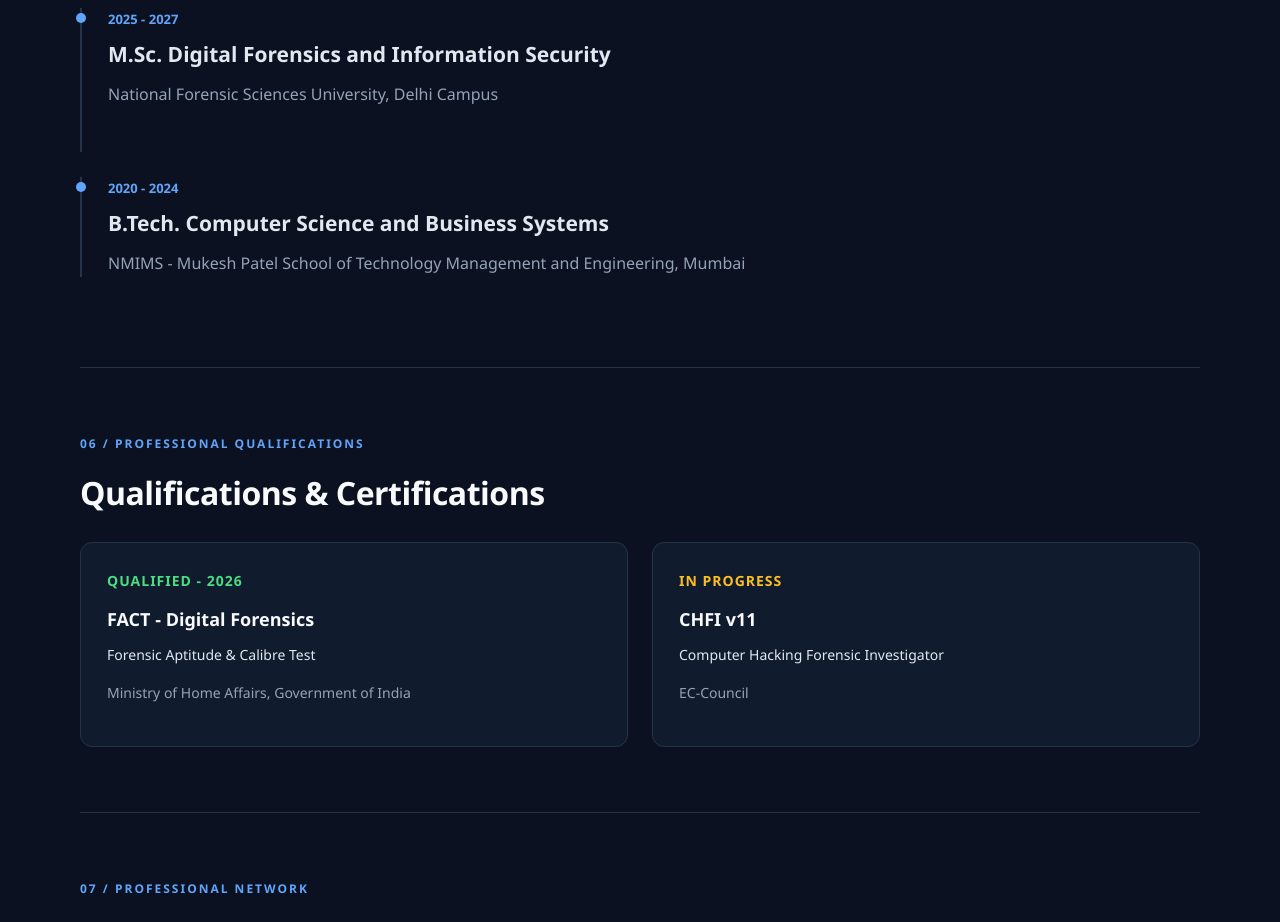
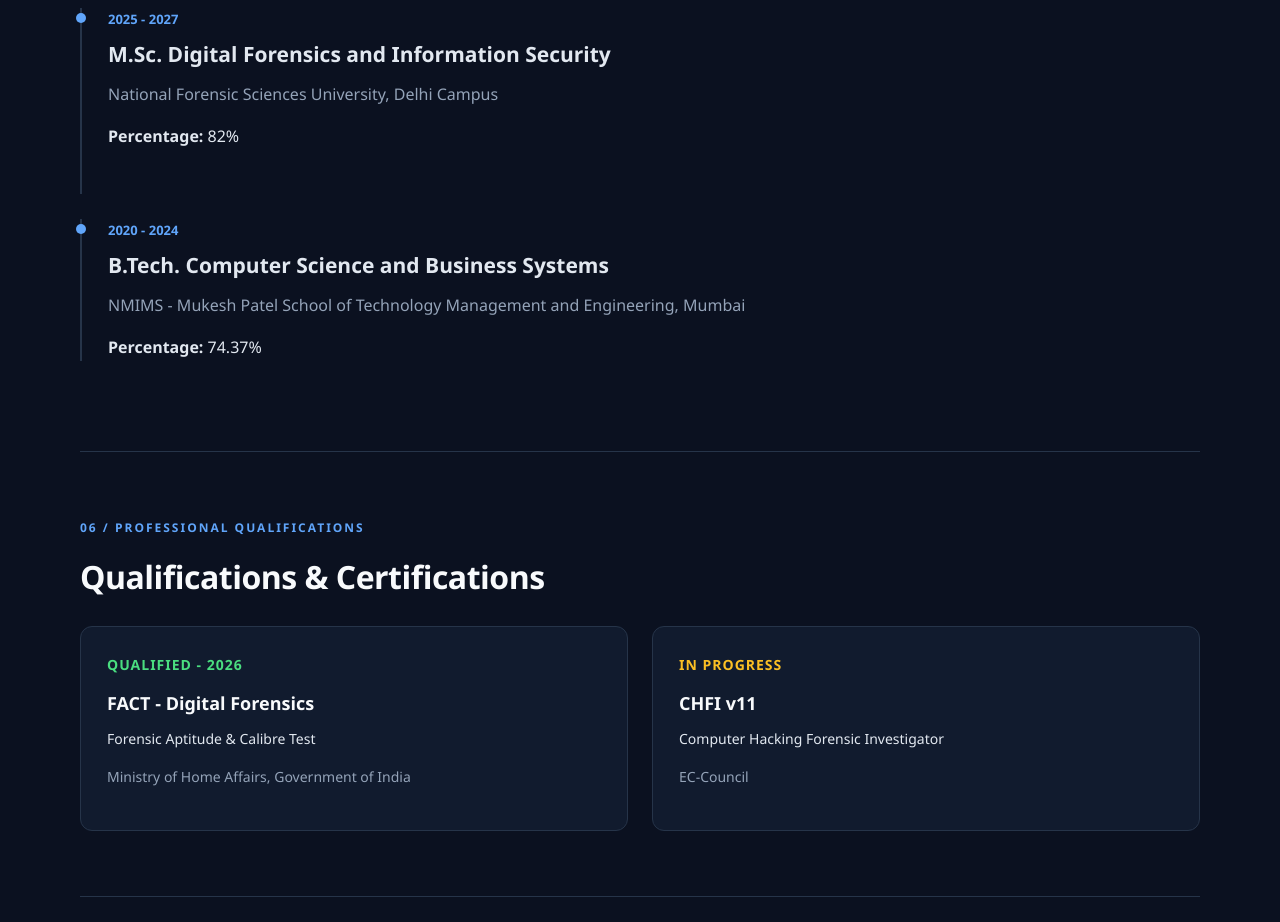
Before and after one commit to Shubhampandit1602/shubhampandit1602.github.io, a plain HTML site: page index.html in a window 1280 px wide. Shown: the part 3640-4562 px from the top of the page. Drawn offline with Linux system fonts and the light colour scheme.

Commit message:
Update index.html

```diff
--- a/index.html
+++ b/index.html
@@ -314,6 +314,7 @@
         <p class="organisation">
             National Forensic Sciences University, Delhi Campus
         </p>
+        <p><strong>Percentage:</strong> 82%</p>
     </article>
 
     <article class="timeline-item">
@@ -323,6 +324,7 @@
             NMIMS - Mukesh Patel School of Technology
             Management and Engineering, Mumbai
         </p>
+        <p><strong>Percentage:</strong> 74.37%</p>
     </article>
 </section>
 
```
Lines whose indentation alone changed are shown as unchanged.
